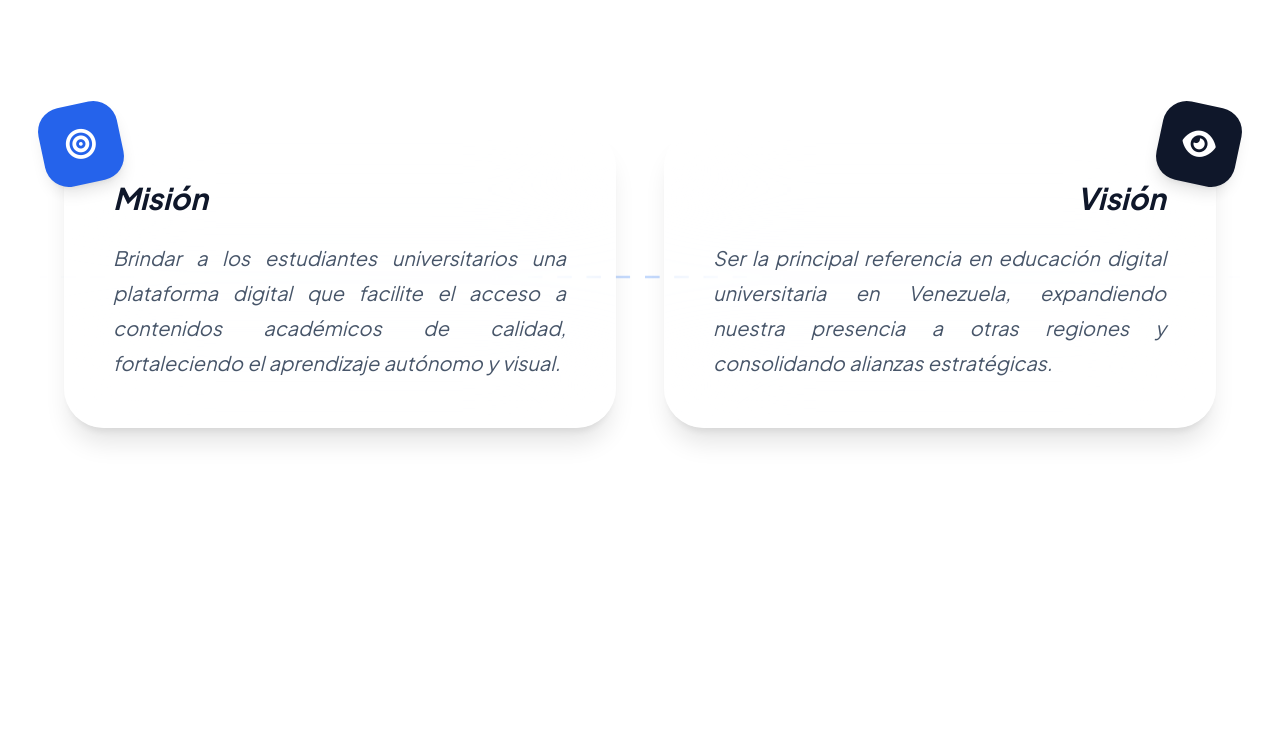
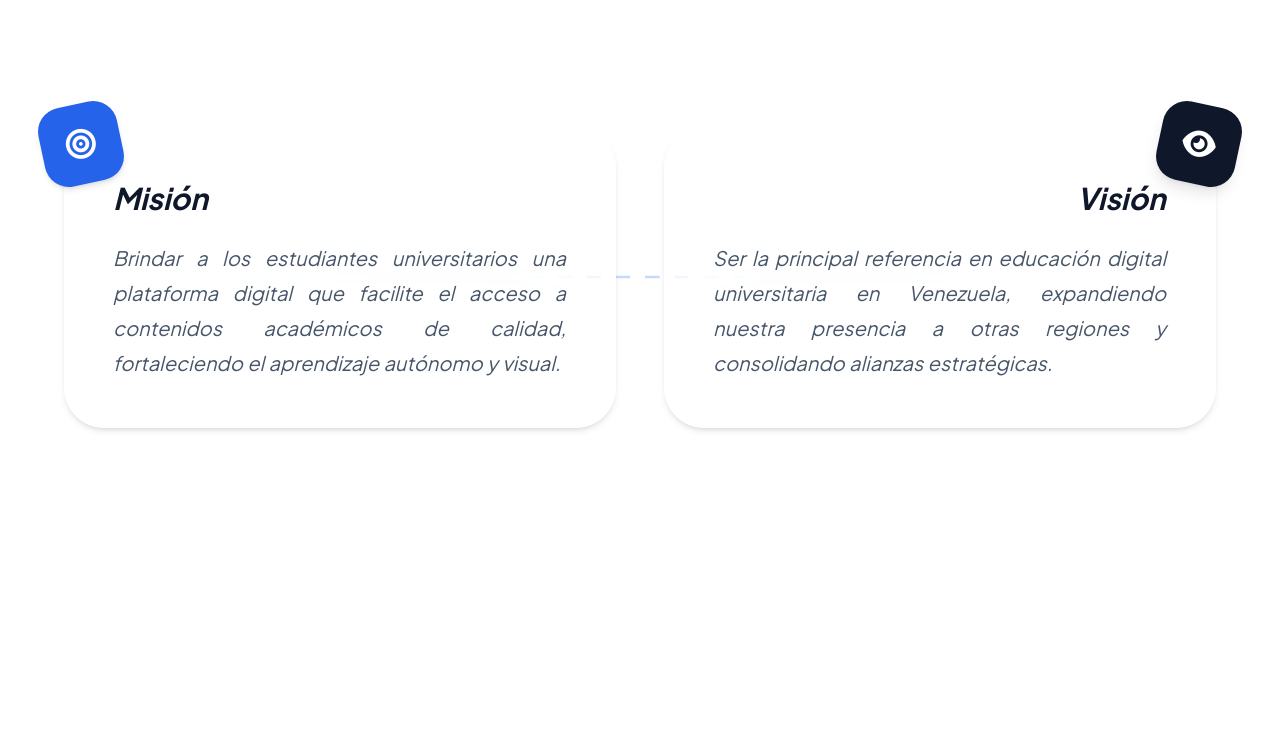
Before and after one commit to Yondayler/KodeaTV-Web, a website: page index.html in a window 1280 px wide. Shown: the part 3060-3815 px from the top of the page. Drawn offline with nearby package versions, Linux system fonts and the light colour scheme.

Commit message:
style: ultra-clean shadows for mission and vision cards

```diff
--- a/index.html
+++ b/index.html
@@ -389,10 +389,10 @@
 
         <div class="grid grid-cols-1 lg:grid-cols-2 gap-12 relative">
             <!-- MISIÓN -->
-            <div class="tilt-card p-12 rounded-[40px] bg-white/40 backdrop-blur-3xl border border-white/20 shadow-xl relative group"
+            <div class="tilt-card p-12 rounded-[40px] bg-white/40 backdrop-blur-3xl border border-white/10 shadow-md relative group"
                 data-aos="fade-up">
                 <div
-                    class="absolute -top-6 -left-6 w-20 h-20 bg-blue-600 rounded-3xl flex items-center justify-center shadow-lg transform -rotate-12 group-hover:rotate-0 transition-transform duration-500">
+                    class="absolute -top-6 -left-6 w-20 h-20 bg-blue-600 rounded-3xl flex items-center justify-center shadow-md transform -rotate-12 group-hover:rotate-0 transition-transform duration-500">
                     <i class="fas fa-bullseye text-white text-3xl"></i>
                 </div>
                 <h3 class="text-3xl font-bold text-slate-900 mb-6 italic reveal-text fast-stagger">Misión</h3>
@@ -407,7 +407,7 @@
             </div>
 
             <!-- VISIÓN -->
-            <div class="tilt-card p-12 rounded-[40px] bg-white/40 backdrop-blur-3xl border border-white/20 shadow-xl relative group"
+            <div class="tilt-card p-12 rounded-[40px] bg-white/40 backdrop-blur-3xl border border-white/10 shadow-md relative group"
                 data-aos="fade-up" data-aos-delay="200">
                 <div
                     class="absolute -top-6 -right-6 w-20 h-20 bg-slate-900 rounded-3xl flex items-center justify-center shadow-lg transform rotate-12 group-hover:rotate-0 transition-transform duration-500">
```
